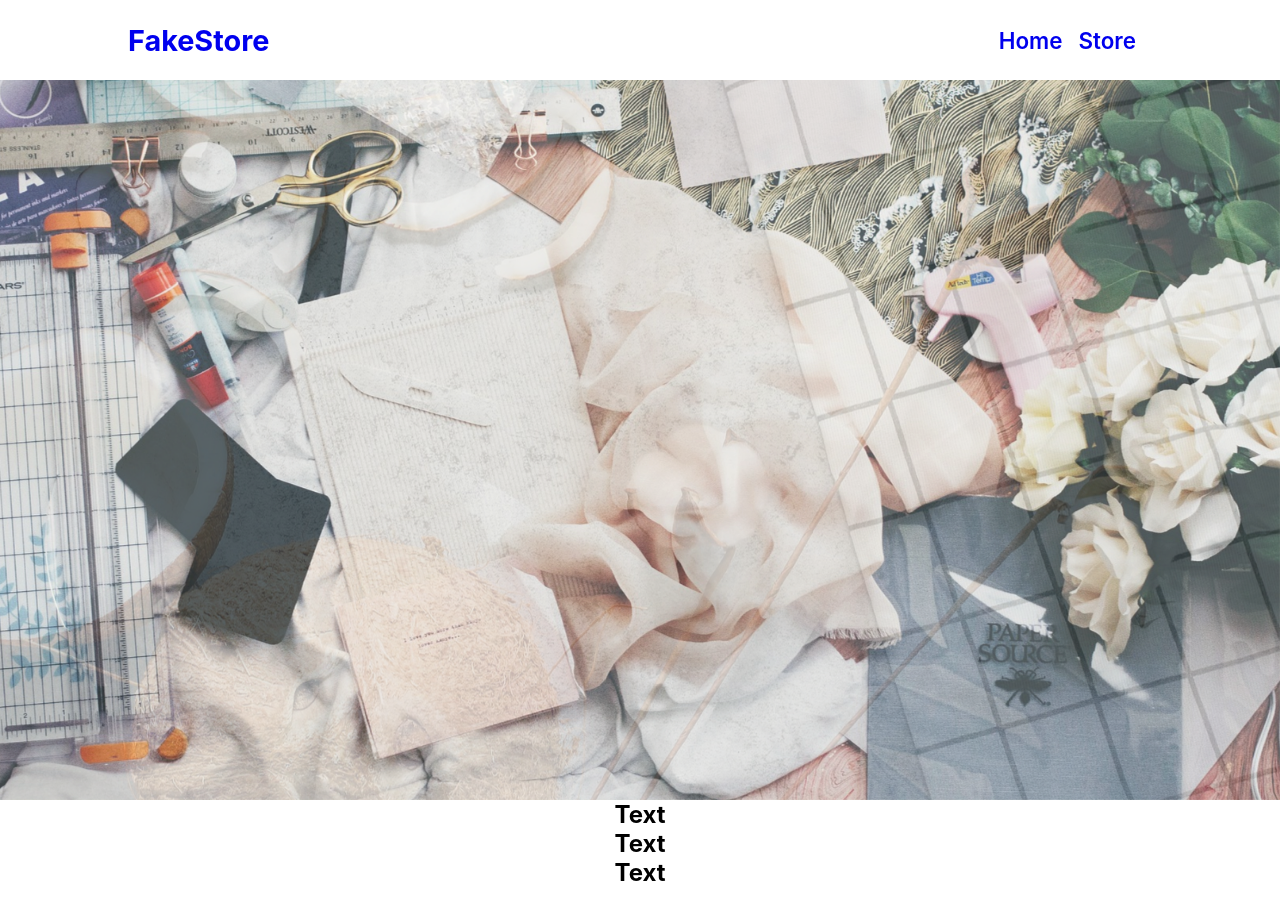
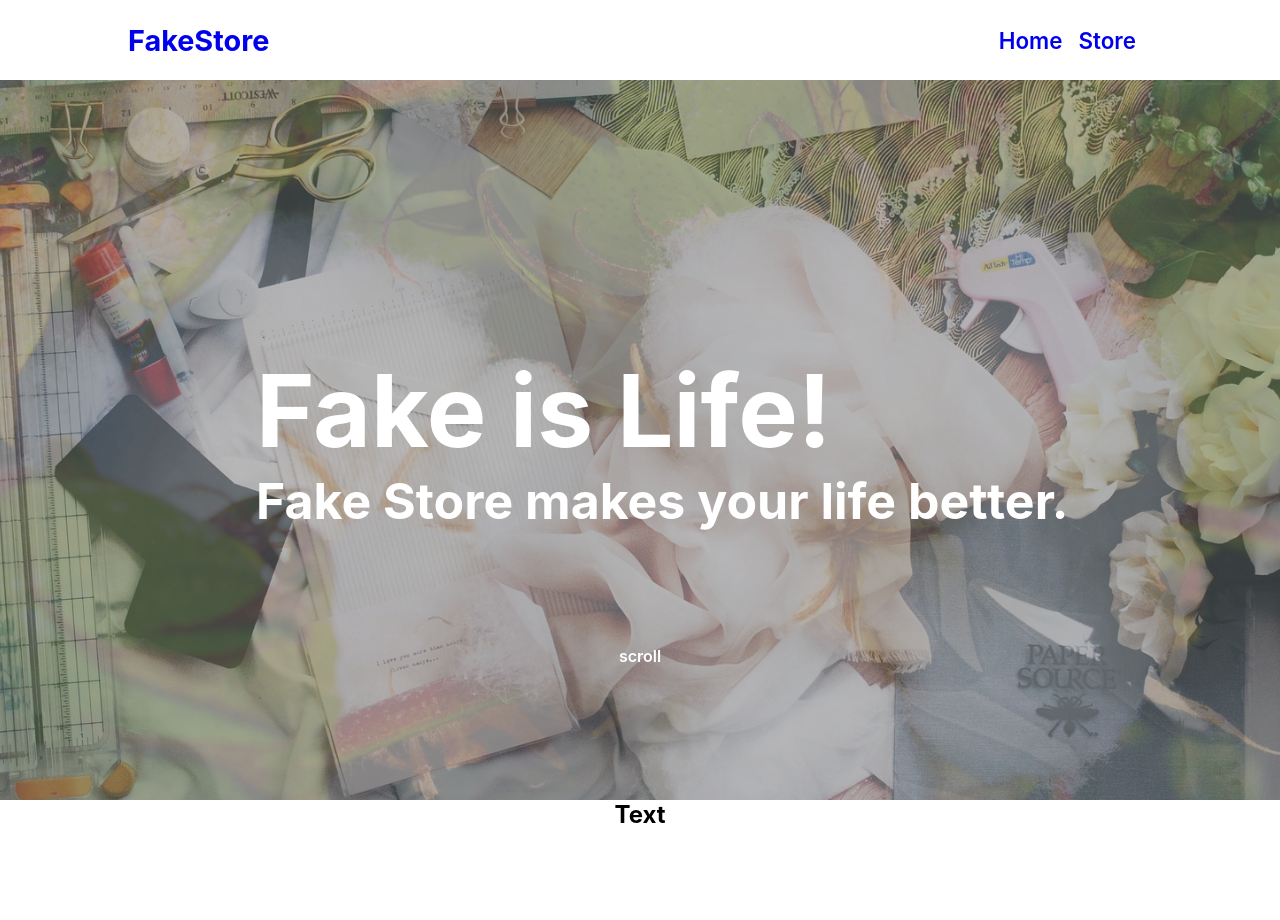
Before and after one commit to andytseng1993/react-fakeshop, a React (Create React App) app: page / in a window 1280 px wide. Shown: the top 920 px of the page. Before the commit the page ends 887 px from the top, so only its background shows below. Built offline with nearby package versions, Linux system fonts and the light colour scheme; no server answers.

Commit message:
scrollDown

```diff
--- a/src/component/homePage/MvArea.js
+++ b/src/component/homePage/MvArea.js
@@ -5,7 +5,7 @@ function MvArea(){
     const [scroll,setScroll] = useState(false)
     const scrollClass = scroll? classes.scroll:''
     const scrollCheck = ()=>{
-        if(window.scrollY>0) return setScroll(true)
+        if(window.scrollY> 0) return setScroll(true)
         else return setScroll(false)
     }
 
@@ -16,10 +16,21 @@ function MvArea(){
     },[])
     return (
         <div className={`${classes.mvArea} ${scrollClass}`}>
+            <div className={classes.mvText}>
+                <h1>Fake is Life!</h1>
+                <h2>Fake Store makes your life better.</h2>
+            </div>
             <ul className={classes.mvList}>
                 <li className={classes.image1}></li>
                 <li className={classes.image2}></li>
             </ul>
+            <div className={classes.scrollDown}>
+                scroll
+            </div>
+            <div className={classes.mainTitle}>
+                <h1>Fake is Life!</h1>
+                <h2>Welcome to Fake store!</h2>
+            </div>
         </div>
     )
 }
--- a/src/component/homePage/MvArea.module.css
+++ b/src/component/homePage/MvArea.module.css
@@ -3,7 +3,6 @@
     margin: 0;
 }
 .mvArea{
-    background-color: beige;
     position: relative;
     width: 100%;
     height: 90vh;
@@ -15,37 +14,87 @@
     left: 50%;
     top: 50%;
     transform: translate(-50%,-50%);
-    transition: .5s;
+    transition: all .5s;
     list-style: none;
 }
 .scroll .mvList{
-    width: 70%;
-    height: 50%;
+    top: 35%;
+    width: 1200px;
+    height: 300px;
 }
 
 .mvList > li{
     position: absolute;
     width: 100%;
     height: 100%;
-    background-position: center center;
+    background-position: center;
     background-repeat: no-repeat;
+    filter: brightness(0.7);
     opacity: 0;
+    transition: width height .5s,filter .3s;
 }
 .image1{
     background-image: url('../../../public/cloth-ga0d53c58a_1920.jpg');
     animation: fade 10s linear infinite;
-    background-size: 150% auto;
 }
 .image2{
-    background-image: url('../../../public/coconut-g0882ddd0b_1920.jpg');
+    background-image: url('../../../public/cotton-g0c8bd6f4d_1920.jpg');
     animation: fade 10s linear infinite;
     animation-delay: 5s;
 }
+.scroll .mvList li{
+    filter: brightness(1);
+}
 
+.mvText{
+    position: absolute;
+    top: 50%;
+    left: 20%;
+    transform: translateY(-50%);
+    color: white;
+    z-index: 10;
+    text-align: left;
+    transition: all 0.3s;
+}
+.mvText h1{
+    font-size: 100px;
+}
+.mvText h2{
+    font-size: 50px;
+}
+.scroll .mvText{
+    opacity: 0;
+}
+.mainTitle{
+    position: absolute;
+    transform: translate(-50%,-50%);
+    left: 50%;
+    top: 75%;
+    transition: .3s;
+    opacity: 0;
+}
+.scroll .mainTitle{
+    opacity: 1;
+}
+.mainTitle> h1{
+    font-size: 70px;
+}
+.scrollDown{
+    position: absolute;
+    transform: translate(-50%,-50%);
+    left: 50%;
+    top: 80%;
+    z-index: 10;
+    color: white;
+    font-weight: 600;
+}
+.scroll .scrollDown{
+    opacity: 0;
+}
 @keyframes fade {
     0%{
         opacity: 0;
-        background-size: 130vw auto;
+        background-size: 150% auto;
     }
     25%{
         opacity: 1;
@@ -58,6 +107,6 @@
     }
     100%{
         opacity: 0;
-        background-size: 110vw auto;
+        background-size: 120% auto;
     }
 }
--- a/src/pages/HomePage.js
+++ b/src/pages/HomePage.js
@@ -5,7 +5,7 @@ function HomePage(){
     <>
         <MvArea/>
         <section>
-            <h1>Text</h1>
+            <h1 style={{height:'1000px'}}>Text</h1>
             <h1>Text</h1>
             <h1>Text</h1>
         </section>
```
Also changed, not shown: public/coconut-g0882ddd0b_1920.jpg (deleted), public/cotton-g0c8bd6f4d_1920.jpg (added).
